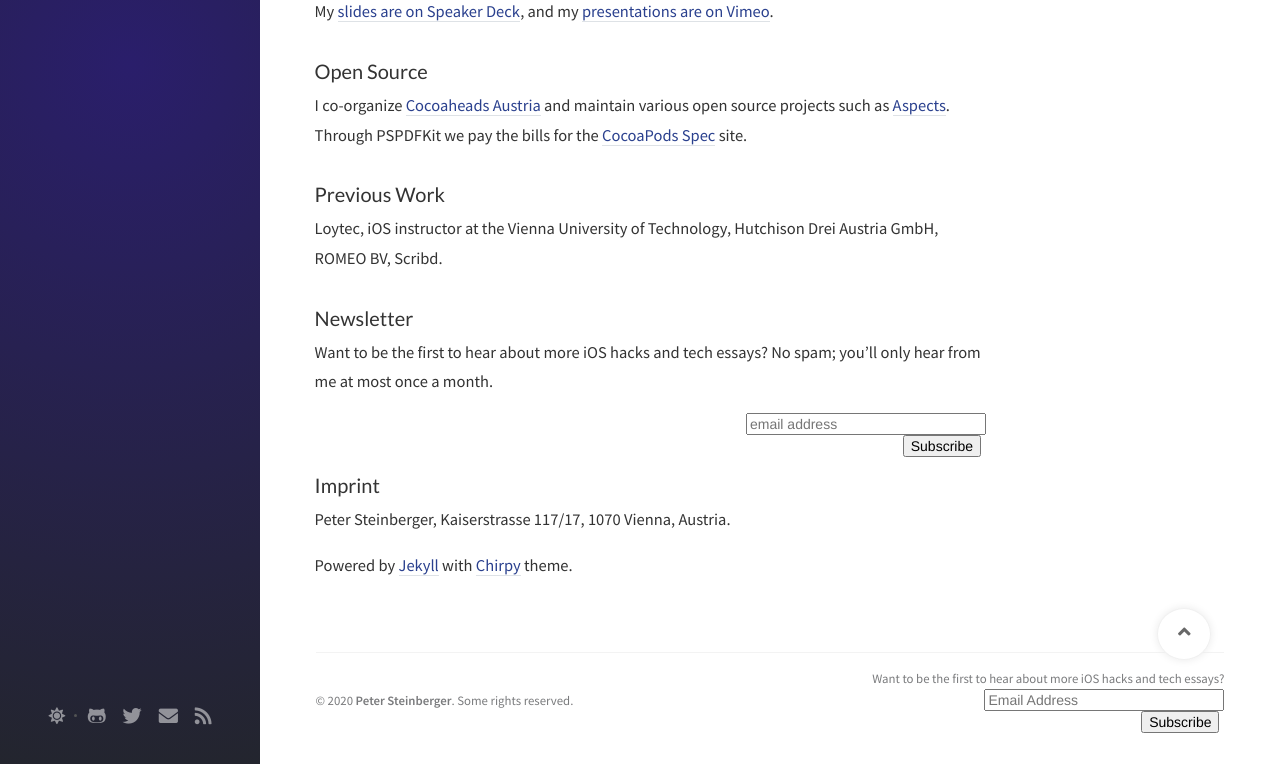
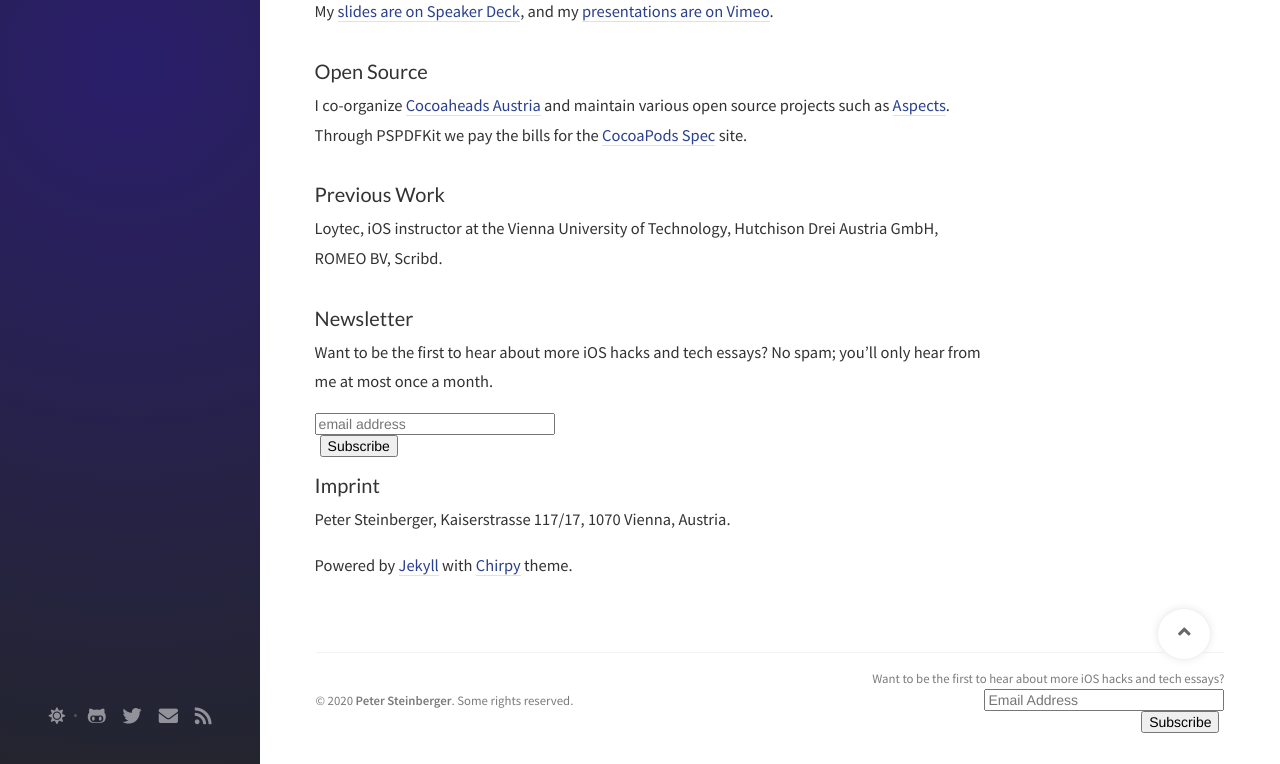
Before and after one commit to steipete/steipete.com, a Jekyll site: the page built from tabs/about.md, in a window 1280 px wide and 1400 px high, scrolled down 693 px. Shown: the part 636-1400 px from the top of the window. Built offline with Jekyll 4.4.1, drawn with Linux system fonts in a browser that asks for light colours; nearby versions of some CDN libraries; comment, search, counter and statistics services are not loaded.

Commit message:
fix newsletter once more

```diff
--- a/tabs/about.md
+++ b/tabs/about.md
@@ -31,11 +31,8 @@ Loytec, iOS instructor at the Vienna University of Technology, Hutchison Drei Au
 Want to be the first to hear about more iOS hacks and tech essays? No spam; you’ll only hear from me at most once a month.
 
 <!-- Begin Mailchimp Signup Form -->
-<style type="text/css">
-  #mc_embed_signup form { text-align: left !important; }
-</style>
 <div id="mc_embed_signup">
-<form action="https://steipete.us18.list-manage.com/subscribe/post?u=1b30fcd0931c48f4c6b2e30bd&amp;id=0877936fb2" method="post" id="mc-embedded-subscribe-form" name="mc-embedded-subscribe-form" class="validate" target="_blank" novalidate>
+<form action="https://steipete.us18.list-manage.com/subscribe/post?u=1b30fcd0931c48f4c6b2e30bd&amp;id=0877936fb2" method="post" id="mc-embedded-subscribe-form" name="mc-embedded-subscribe-form" class="validate" target="_blank" novalidate style="text-align: left !important;">
     <div id="mc_embed_signup_scroll">
 <input type="email" value="" name="EMAIL" class="email" id="mce-EMAIL" placeholder="email address" required>
 <div class="clear"><input type="submit" value="Subscribe" name="subscribe" id="mc-embedded-subscribe" class="button"></div>
```
